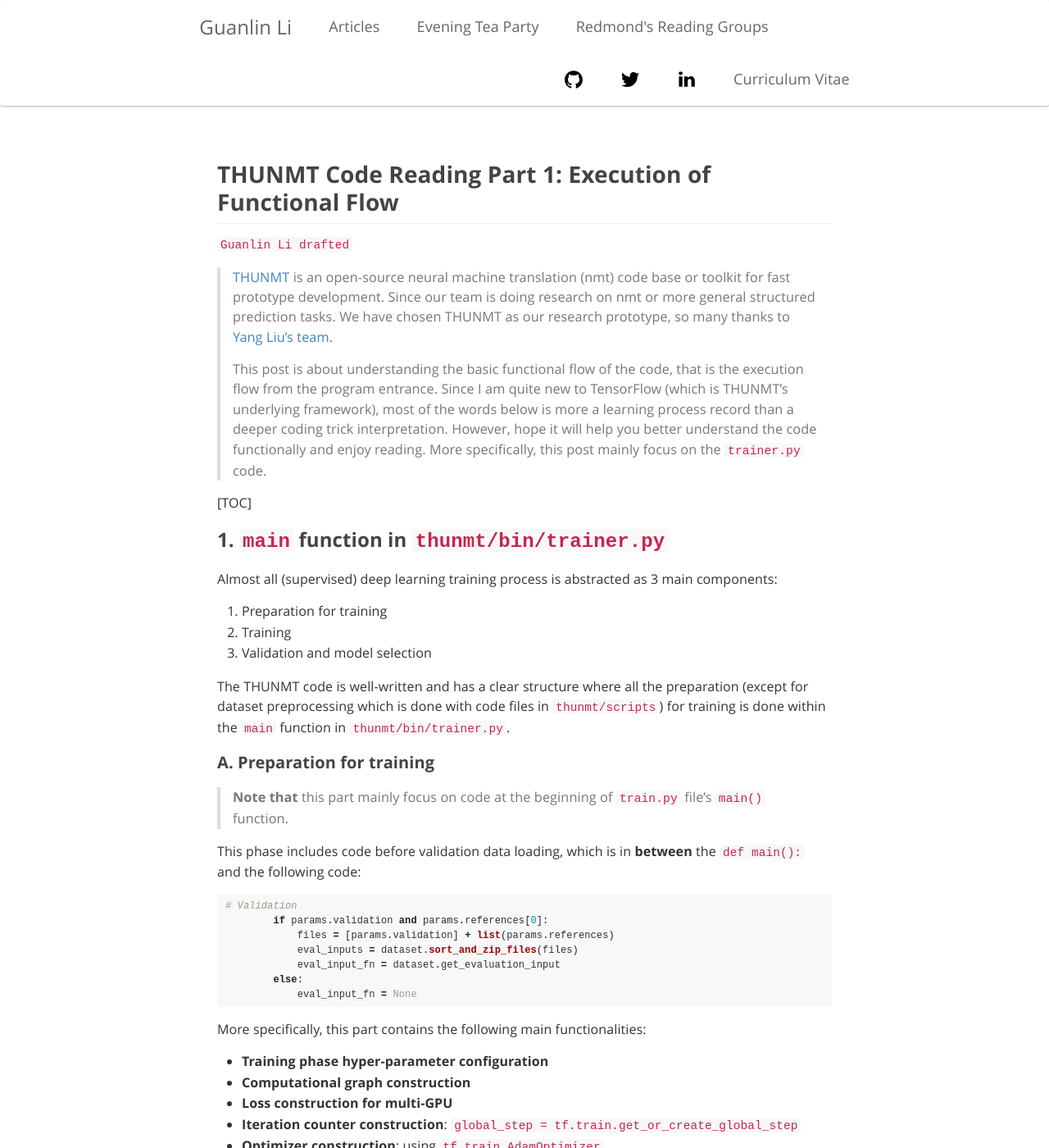
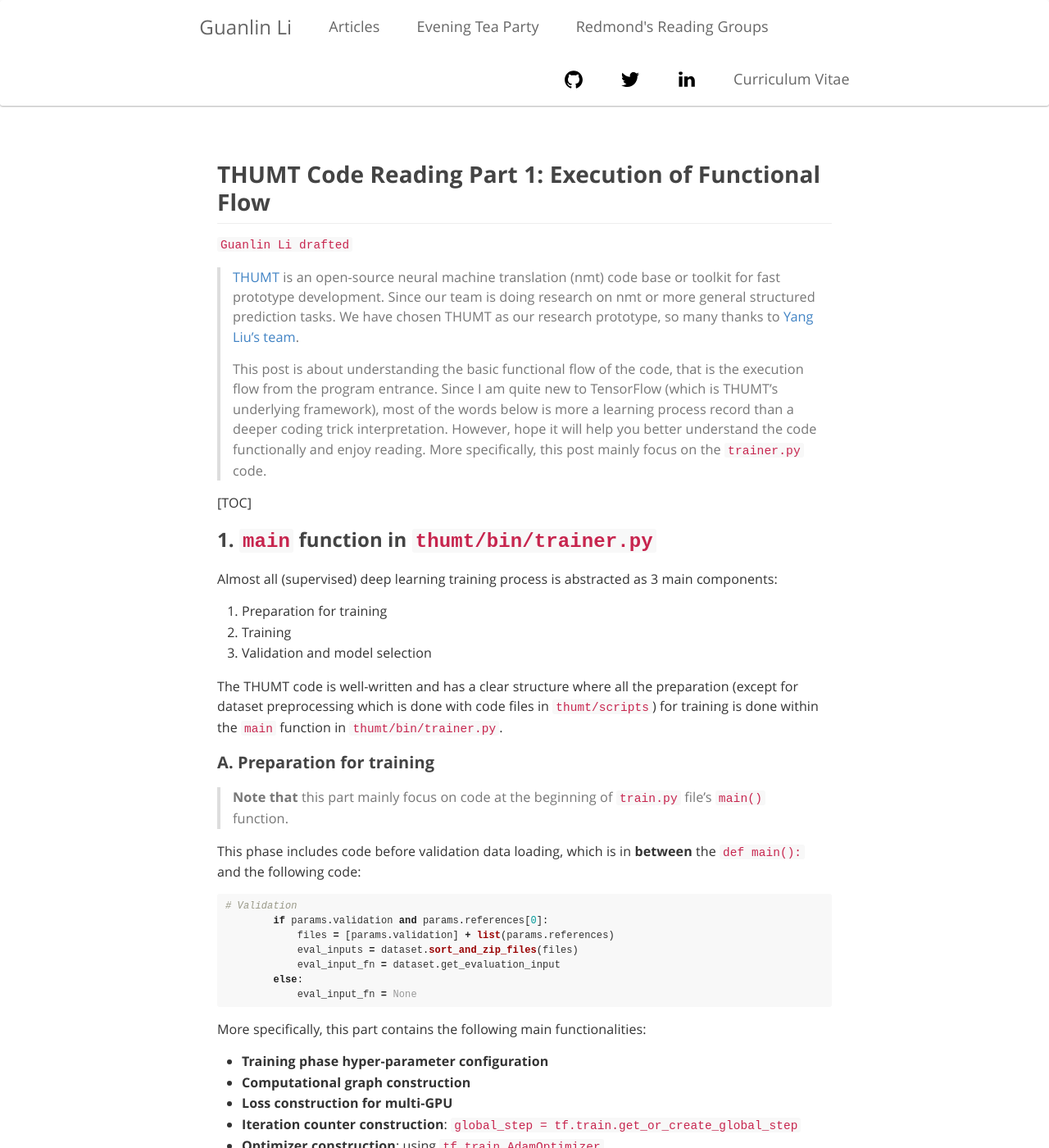
Before and after one commit to Epsilon-Lee/Epsilon-Lee.github.io, a Jekyll site: the page built from _posts/redmond_rg/2018-01-30-THUMT-Code-Reading-1.md, in a window 1280 px wide and 1400 px high. Shown: the whole window at 82% size. Built offline with Jekyll 4.4.1, drawn with Linux system fonts in a browser that asks for light colours; nearby versions of some CDN libraries; some web fonts are replaced; comment, search, counter and statistics services are not loaded; some of the changed text lies outside the part shown.

Commit message:
change thunmt->thumt

````diff
--- a/_posts/redmond_rg/2018-01-30-THUNMT-Code-Reading-1.md
+++ b/_posts/redmond_rg/2018-01-30-THUMT-Code-Reading-1.md
@@ -1,19 +1,19 @@
 ---
 layout: post
-title: "THUNMT Code Reading Part 1: Execution of Functional Flow"
+title: "THUMT Code Reading Part 1: Execution of Functional Flow"
 author: Guanlin Li
 tag: redmond_rg
 ---
 
 `Guanlin Li drafted`
 
-> [THUNMT](https://github.com/thumt/THUMT) is an open-source neural machine translation (nmt) code base or toolkit for fast prototype development. Since our team is doing research on nmt or more general structured prediction tasks. We have chosen THUNMT as our research prototype, so many thanks to [Yang Liu's team](http://nlp.csai.tsinghua.edu.cn/~ly/).
+> [THUMT](https://github.com/thumt/THUMT) is an open-source neural machine translation (nmt) code base or toolkit for fast prototype development. Since our team is doing research on nmt or more general structured prediction tasks. We have chosen THUMT as our research prototype, so many thanks to [Yang Liu's team](http://nlp.csai.tsinghua.edu.cn/~ly/).
 >
-> This post is about understanding the basic functional flow of the code, that is the execution flow from the program entrance. Since I am quite new to TensorFlow (which is THUNMT's underlying framework), most of the words below is more a learning process record than a deeper coding trick interpretation. However, hope it will help you better understand the code functionally and enjoy reading. More specifically, this post mainly focus on the `trainer.py` code.
+> This post is about understanding the basic functional flow of the code, that is the execution flow from the program entrance. Since I am quite new to TensorFlow (which is THUMT's underlying framework), most of the words below is more a learning process record than a deeper coding trick interpretation. However, hope it will help you better understand the code functionally and enjoy reading. More specifically, this post mainly focus on the `trainer.py` code.
 
 [TOC]
 
-### 1. `main` function in `thunmt/bin/trainer.py`
+### 1. `main` function in `thumt/bin/trainer.py`
 
 Almost all (supervised) deep learning training process is abstracted as 3 main components:
 
@@ -21,7 +21,7 @@ Almost all (supervised) deep learning training process is abstracted as 3 main c
 2. Training
 3. Validation and model selection
 
-The THUNMT code is well-written and has a clear structure where all the preparation (except for dataset preprocessing which is done with code files in `thunmt/scripts`) for training is done within the `main` function in `thunmt/bin/trainer.py`.
+The THUMT code is well-written and has a clear structure where all the preparation (except for dataset preprocessing which is done with code files in `thumt/scripts`) for training is done within the `main` function in `thumt/bin/trainer.py`.
 
 #### A. Preparation for training
 
@@ -96,7 +96,7 @@ The following is a printed output of the dictionary `features` when batch size i
 {'source': <tf.Tensor 'ToInt32:0' shape=(128, ?) dtype=int32>, 'source_length': <tf.Tensor 'Squeeze:0' shape=(128,) dtype=int32>, 'target': <tf.Tensor 'ToInt32_1:0' shape=(128, ?) dtype=int32>, 'target_length': <tf.Tensor 'Squeeze_1:0' shape=(128,) dtype=int32>}
 ```
 
-In the main function of `trainer.py`, the `dataset.get_training_input(params.input, params)` will return the `features` dictionary. `thunmt/data/dataset` module uses TF's `data.Dataset` module to construct an dataset iterator which is a **transformed** dataset `tf.data.Dataset.zip`ed from `src_dataset` and `tgt_dataset` (`type(src_dataset)==>tf.data.TextLineDataset`). Then we use the `dataset` to get a dataset iterator: `iterator = dataset.make_one_shot_iterator()`. And get the tensor variable dictionary `features` through `iterator.get_next()`.
+In the main function of `trainer.py`, the `dataset.get_training_input(params.input, params)` will return the `features` dictionary. `thumt/data/dataset` module uses TF's `data.Dataset` module to construct an dataset iterator which is a **transformed** dataset `tf.data.Dataset.zip`ed from `src_dataset` and `tgt_dataset` (`type(src_dataset)==>tf.data.TextLineDataset`). Then we use the `dataset` to get a dataset iterator: `iterator = dataset.make_one_shot_iterator()`. And get the tensor variable dictionary `features` through `iterator.get_next()`.
 
 > **Notes.** [Here is a link](https://www.leiphone.com/news/201711/zV7yM5W1dFrzs8W5.html) to a great introduction (in Chinese) to the `tf.data.Dataset` interface.
 
@@ -142,13 +142,13 @@ And build the Multi-GPU loss as the output of the forward computation graph:
     	loss = tf.add_n(sharded_losses) / len(sharded_losses)
 ```
 
-`thunmt` provides us with three on-the-hand model architecture:
+`thumt` provides us with three on-the-hand model architecture:
 
 - Naive sequence-to-sequence model,
 - Rnnsearh: the seq2seq+att model, and
 - Transformer.
 
-You can find them under `thunmt/models`. Each model class inherits the `NMTModel` class in the `thunmt/interface/models.py` file and overrides and implements several methods like:
+You can find them under `thumt/models`. Each model class inherits the `NMTModel` class in the `thumt/interface/models.py` file and overrides and implements several methods like:
 
 - `get_training_func`: this will build the cg for training time, it is called when construct `sharded_loss` above.
 - `get_evaluation_func`: builds cg for evaluation.
@@ -302,7 +302,7 @@ INFO:tensorflow:step = 10, loss = 9.43514, source = [128  28], target = [128  28
 
 #### C. Validation and model selection
 
-> Actually, this part is closely related to the training process, since thunmt package provide the functionality for model selection **during training** through the `EvaluationHook`.
+> Actually, this part is closely related to the training process, since thumt package provide the functionality for model selection **during training** through the `EvaluationHook`.
 
 The checkpoint hook is used for saving checkpoint. This hook is necessary when we perform **no** evaluation during training, that is we set `eval_input_fn` as `None`:
 
@@ -342,7 +342,7 @@ If `eval_input_fn` is not `None`, the `EvaluationHook` is constructed through th
 - `eval_input_fn(eval_inputs, params)`: a Tensor iterator over the evaluation data.
 - `decode_target_ids(x, params)`: an index to symbol transformation function. Thus we can get strings out of ids of the prediction produced by the inference graph.
 
-Note that the `EvaluationHook` is defined by the author in `thunmt/utils/hooks.py`. This customized hook follows the hook definition specification written [here](https://www.tensorflow.org/api_docs/python/tf/train/SessionRunHook).
+Note that the `EvaluationHook` is defined by the author in `thumt/utils/hooks.py`. This customized hook follows the hook definition specification written [here](https://www.tensorflow.org/api_docs/python/tf/train/SessionRunHook).
 
 ```python
 class EvaluationHook(tf.train.SessionRunHook):
````
